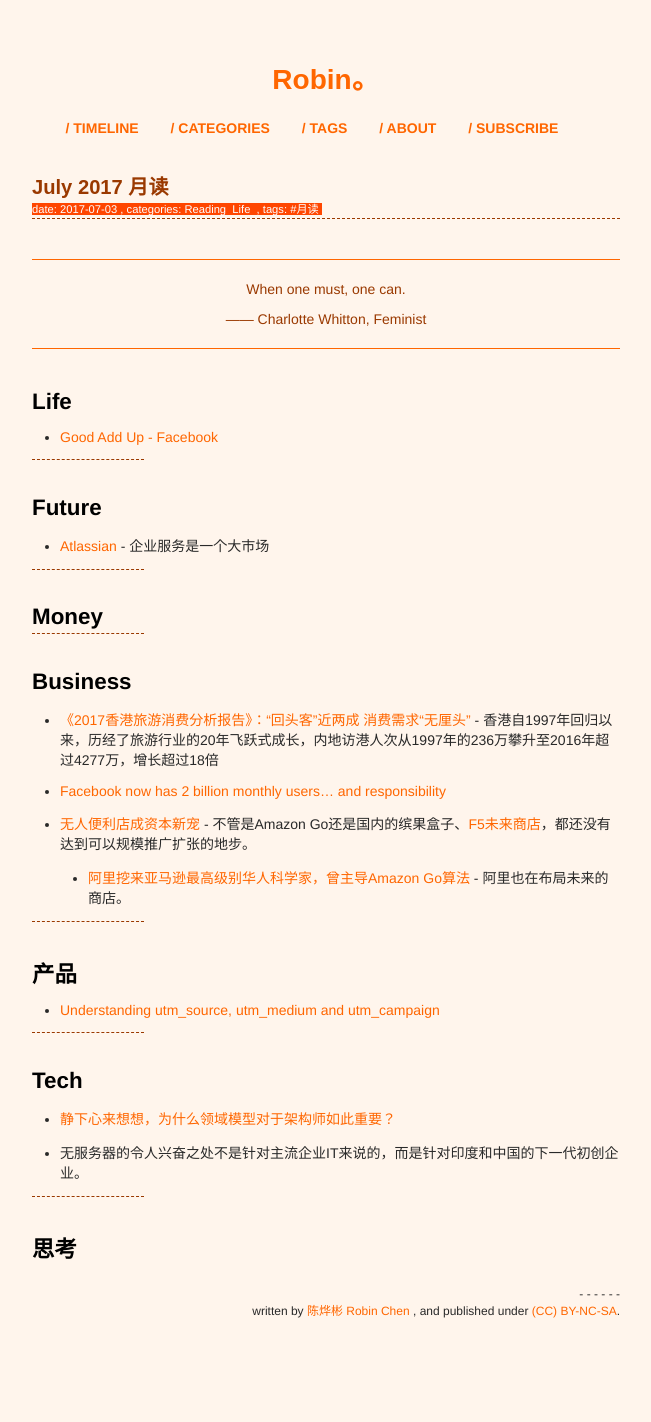
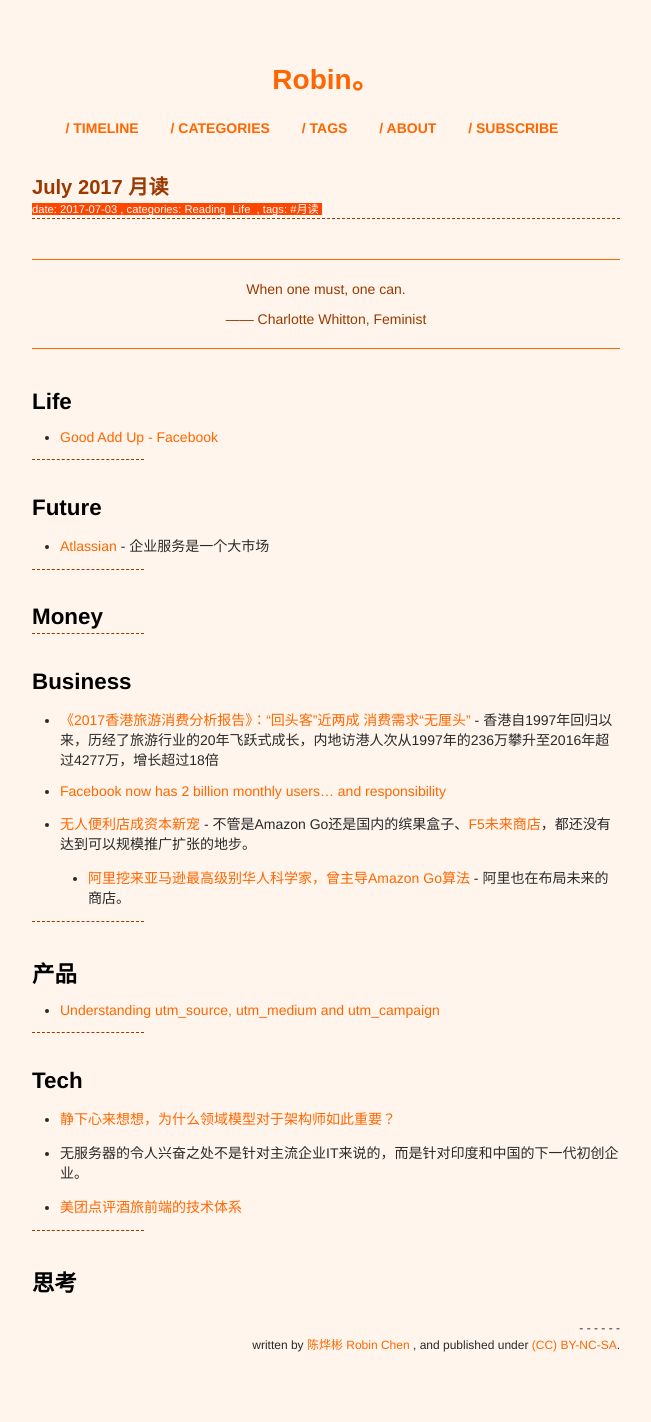
Before and after one commit to xianyuxmu/xianyuxmu.github.io, a Jekyll site: the page built from _posts/2017-07-03-monthly-reading.md, in a window 1280 px wide. Shown: the whole page, without its empty margins (314-965 px from the left). Built offline with Jekyll 4.4.1, drawn with Linux system fonts in a browser that asks for light colours; comment, search, counter and statistics services are not loaded; before the commit the page ends 1388 px from its top, so only the background shows below that.

Commit message:
Reading 06 July, 2017

```diff
--- a/_posts/2017-07-03-monthly-reading.md
+++ b/_posts/2017-07-03-monthly-reading.md
@@ -54,6 +54,7 @@ tags:
 
 - [静下心来想想，为什么领域模型对于架构师如此重要？](https://mp.weixin.qq.com/s?__biz=MzA5Nzc4OTA1Mw==&mid=2659599364&idx=1&sn=af9d1f51847665d64ccad086ced519a7)
 - 无服务器的令人兴奋之处不是针对主流企业IT来说的，而是针对印度和中国的下一代初创企业。
+- [美团点评酒旅前端的技术体系](https://zhuanlan.zhihu.com/p/23976121)
 
 
 ----
```
